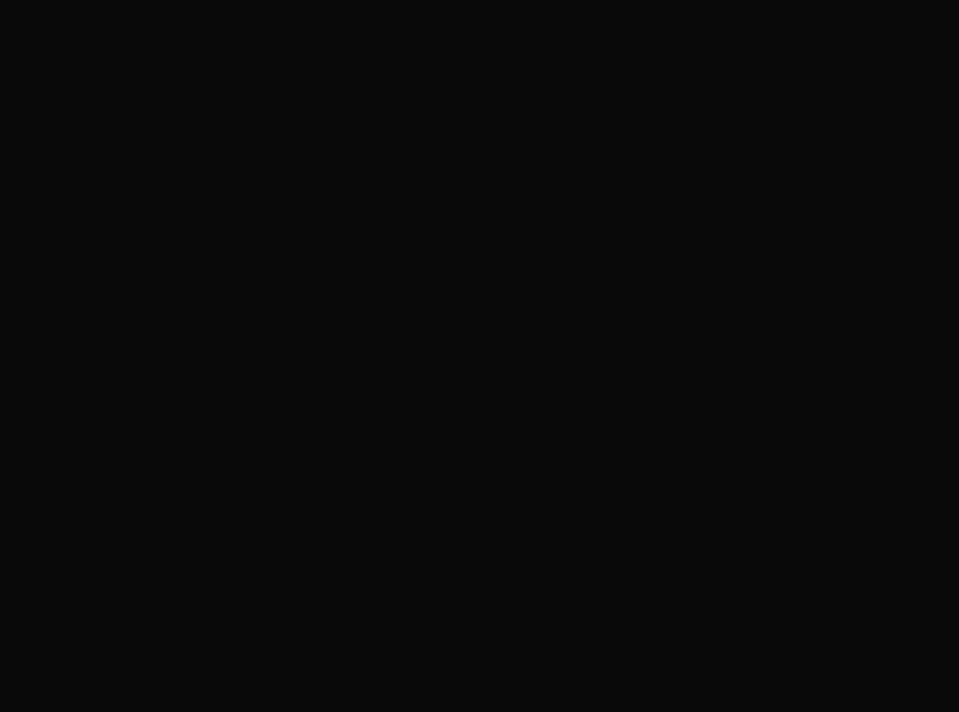
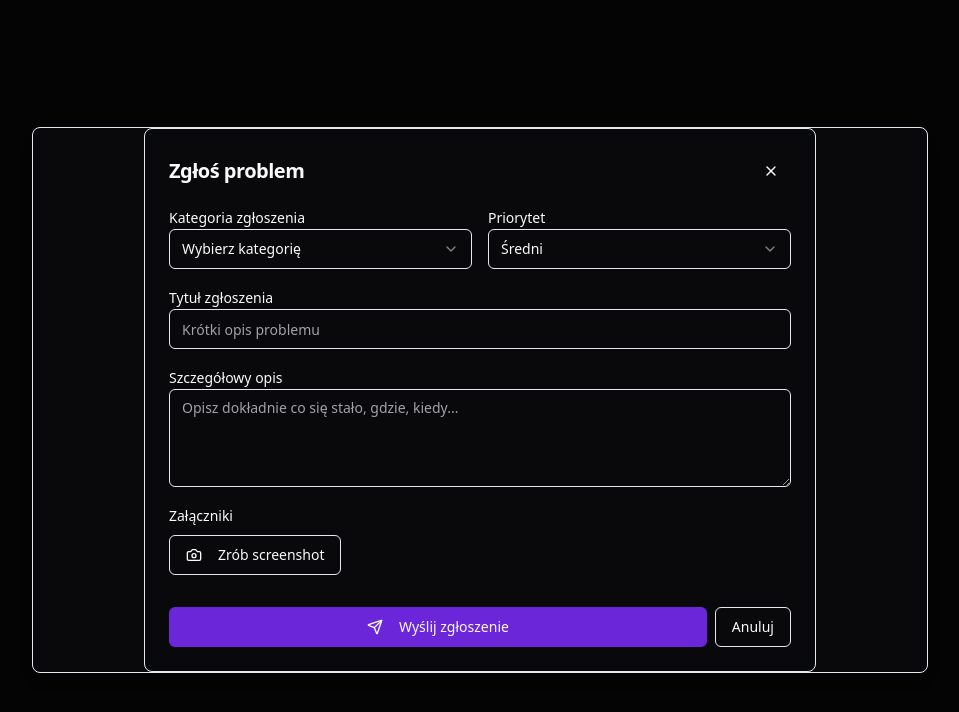
Before and after one commit to zagusiolo69/report-fivem-hub, a React (Vite) app: page /admin in a window 1280 px wide. Shown: the top 712 px of the page, without its empty margins (160-1119 px from the left). Built offline with nearby package versions, Linux system fonts and the light colour scheme.

Commit message:
Fix: Report menu not showing and dark background
The UI is not showing after using the /report command.
The dark background is still present.

```diff
--- a/src/App.tsx
+++ b/src/App.tsx
@@ -15,39 +15,63 @@ const App = () => {
   const [playerData, setPlayerData] = useState({ id: 0, name: "Gracz" });
 
   useEffect(() => {
+    // Debug log
+    console.log('App mounted, setting up message listener');
+
     // Nasłuchiwanie wiadomości z FiveM
     const handleMessage = (event: MessageEvent) => {
+      console.log('Received message:', event.data);
       const data = event.data;
 
       switch(data.type) {
         case 'showReportMenu':
+          console.log('Showing report menu with player data:', data.playerData);
           setPlayerData(data.playerData);
           setCurrentView('report');
           setIsVisible(true);
           break;
         case 'showAdminMenu':
+          console.log('Showing admin menu');
           setCurrentView('admin');
           setIsVisible(true);
           break;
         case 'hideUI':
+          console.log('Hiding UI');
           setIsVisible(false);
           break;
       }
     };
 
     window.addEventListener('message', handleMessage);
+
+    // Test w przeglądarce - symulacja FiveM
+    if (typeof window.GetParentResourceName === 'undefined') {
+      console.log('Not in FiveM environment, enabling test mode');
+      // Symuluj otworzenie menu po 2 sekundach dla testów
+      setTimeout(() => {
+        setPlayerData({ id: 1, name: "TestPlayer" });
+        setCurrentView('report');
+        setIsVisible(true);
+      }, 2000);
+    }
+
     return () => window.removeEventListener('message', handleMessage);
   }, []);
 
   // Funkcja do zamykania UI i komunikacji z FiveM
   const closeUI = () => {
+    console.log('Closing UI');
     setIsVisible(false);
     // Wyślij wiadomość do FiveM że UI zostało zamknięte
-    fetch(`https://${window.GetParentResourceName?.() || 'fivem_report_system'}/closeUI`, {
-      method: 'POST',
-      headers: { 'Content-Type': 'application/json' },
-      body: JSON.stringify({})
-    }).catch(() => {});
+    if (window.GetParentResourceName) {
+      fetch(`https://${window.GetParentResourceName()}/closeUI`, {
+        method: 'POST',
+        headers: { 'Content-Type': 'application/json' },
+        body: JSON.stringify({})
+      }).catch((error) => {
+        console.error('Error closing UI:', error);
+      });
+    }
   };
 
   // Obsługa ESC
@@ -65,14 +89,17 @@ const App = () => {
     return () => window.removeEventListener('keydown', handleKeyDown);
   }, [isVisible]);
 
+  console.log('App render - isVisible:', isVisible, 'currentView:', currentView);
+
   return (
     <QueryClientProvider client={queryClient}>
       <TooltipProvider>
         <Toaster />
         <Sonner />
         {isVisible && (
-          <div className="fixed inset-0 bg-black/50 backdrop-blur-sm z-50 flex items-center justify-center">
-            <div className="bg-background border rounded-lg shadow-lg w-full max-w-4xl max-h-[90vh] overflow-hidden">
+          <div className="fixed inset-0 z-50 flex items-center justify-center">
+            <div className="absolute inset-0 bg-black/50 backdrop-blur-sm" onClick={closeUI} />
+            <div className="relative bg-background border rounded-lg shadow-lg w-full max-w-4xl max-h-[90vh] overflow-hidden z-10">
               {currentView === 'report' && <ReportPage onClose={closeUI} playerData={playerData} />}
               {currentView === 'admin' && <AdminPage onClose={closeUI} />}
             </div>
```
